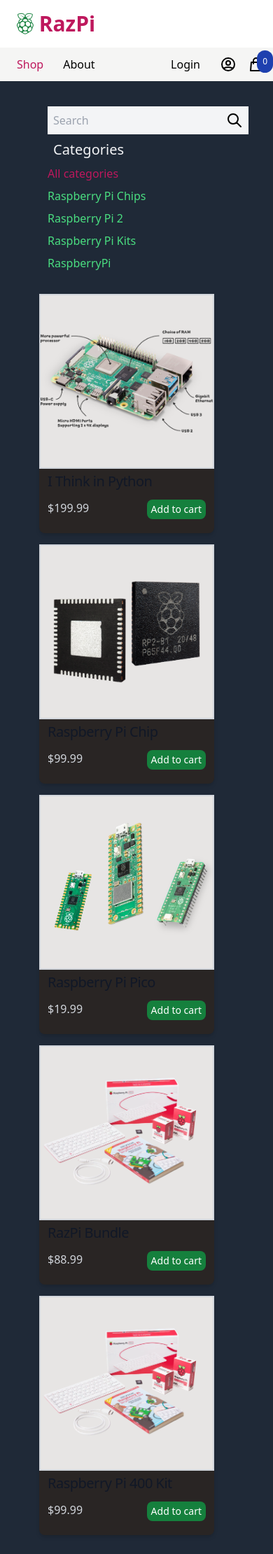
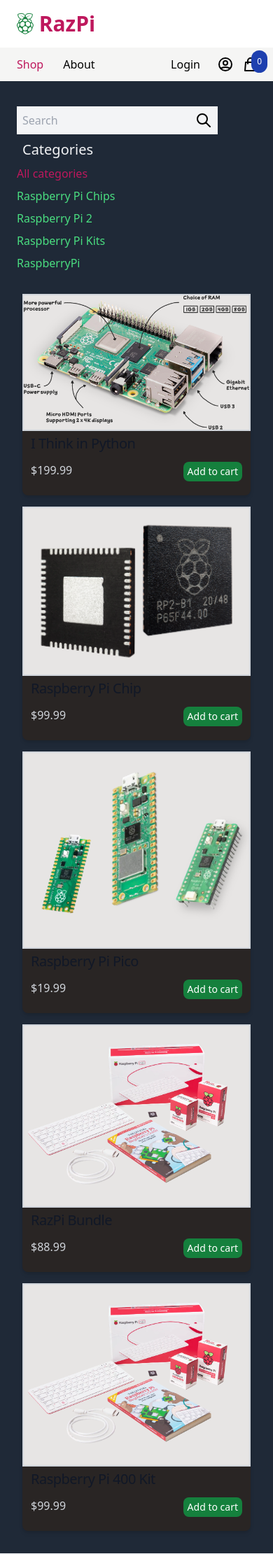
Before and after one commit to August-Schleich/Razpi, a Django app: page /shop/ in a window 390 px wide. Shown: the top 2221 px of the page at 70% size. Run offline with Django 4.2, Linux system fonts and the light colour scheme; data comes from the database, SQL or seed files in the repository; both versions use the stored data as it was after the commit; some libraries are stand-ins or nearby versions.

Commit message:
fixed product img sizing and product search margins mobile

```diff
--- a/razpi/cart/templates/cart/partials/menu_cart.html
+++ b/razpi/cart/templates/cart/partials/menu_cart.html
@@ -5,11 +5,13 @@
 
       <span class="p-2 absolute -top-4 -right-3 bg-pink-800 text-white text-xs rounded-full">{{cart|length }}</span>
 </a> {% endcomment %}
-
-<a  href="{% url 'cart' %}" id="menu-cart-button" class="relative">
+<div class="container" id="menu-cart-button" >
+<a  href="{% url 'cart' %}" class="relative hover:text-pink-800">
     <svg xmlns="http://www.w3.org/2000/svg" class="h-6 w-6" fill="none" viewBox="0 0 24 24" stroke="currentColor">
         <path stroke-linecap="round" stroke-linejoin="round" stroke-width="2" d="M16 11V7a4 4 0 00-8 0v4M5 9h14l1 12H4L5 9z" />
     </svg>
 
-    <span class=" p-2 absolute  -top-2 -right-3  md:-top-2 md:-right-3 bg-blue-800 text-white text-xs rounded-full">{{ cart|length }}</span>
+
 </a>
+<span class=" p-2 absolute top-1 -right-3 bg-blue-800 text-white text-xs rounded-full">{{ cart|length }}</span>
+</div>
--- a/razpi/core/templates/core/base.html
+++ b/razpi/core/templates/core/base.html
@@ -21,7 +21,7 @@
             <a href="{% url 'home' %}"class="py-4 text-3xl text-pink-700 font-semibold"><i class="fa-brands fa-raspberry-pi text-green-700"></i> RazPi</a>
         </div>
         </nav>
-      <nav class= "border-grey-300 bg-stone-100 ">
+      <nav class= "border-grey-300 bg-stone-100 pr-2 ">
         <div class="max-w-7xl  mx-auto  flex-wrap  px-3 xl:px-0 flex items-center justify-between">
             <div class="menu-left flex items-center space-x-6">
                 {% comment %} <a href="#" class="py-2 text-lg text-pink-700 font-semibold">RazPi</a> {% endcomment %}
@@ -30,11 +30,11 @@
                 <li class="hover:bg-stone-700  hover:text-white px-3 py-3"><a href="{% url 'about' %}">About</a></li>
                 </ul>
             </div>
-            <div class="menu-right flex items-center space-x-4 ">
-               <ul class="flex">
+            <div class="menu-right flex items-center space-x-3 relative ">
+               <ul class="flex ">
                 {% if request.user.is_authenticated %}
                 <li class="hover:bg-stone-700  hover:text-white px-3 py-3"><a href="{% url 'logout' %}">Logout</a></li>
-                {%else %}
+                {% else %}
                 <li class="hover:bg-stone-700  hover:text-white px-3 py-3"><a href="{% url 'login' %}">Login</a></li>
                 {% endif %}
                 </ul>
--- a/razpi/core/templates/core/shop.html
+++ b/razpi/core/templates/core/shop.html
@@ -5,8 +5,8 @@
 
 
         <section class=" products bg-gray-800 ">
-        <div class=" ml-6 max-w-8xl mx-auto flex flex-wrap items-start py-6 px-6 xl:px-0 bg-gray-800" >
-            <div class=" filters pl-5 mt-3 mx-auto w-full lg:w-1/4  xl:pl-10">
+        <div class=" md:ml-6 max-w-8xl mx-auto flex flex-wrap items-start py-6 px-6 xl:px-0 bg-gray-800" >
+            <div class=" filters md:pl-5 mt-3 mx-auto w-full lg:w-1/4  xl:pl-10">
                 {% comment %} <h3 class="mb-1 text-xl text-gray-100 uppercase p-3">Search</h3> {% endcomment %}
 
             <form method="get" action=".">
--- a/razpi/product/templates/product/partials/product_list_item.html
+++ b/razpi/product/templates/product/partials/product_list_item.html
@@ -28,9 +28,12 @@
 {% comment %}
 w-2/3 md:w-1/4 xl:w-1/4 {% endcomment %}
 
-	<div class="m-2 shadow-md rounded-lg bg-stone-800 border-gray-700 ">
+{% comment %}
+style="height:250px;width:250px;object-fit:contain;" {% endcomment %}
+
+	<div class="m-2 shadow-md rounded-lg bg-stone-800 border-gray-700">
         <a href="{% url 'product' product.slug %}">
-            <img style="height:250px;width:250px;object-fit:contain;"class="mx-auto border-2 border-gray-300  bg-stone-200  hover:shadow-lg w-full" src="{{product.get_thumbnail}}" >
+            <img style="object-fit:contain;" class=" md:h-40 md:w-48 lg:w- mx-auto border-2 border-gray-300  bg-stone-200  hover:shadow-lg " src="{{product.get_thumbnail}}" >
 
         </a>
 			<div class="px-3 pb-5">
--- a/razpi/razpi/settings.py
+++ b/razpi/razpi/settings.py
@@ -28,7 +28,7 @@ SECRET_KEY = 'django-insecure-7bwr17#ut)7uk!^1pm8h)dy@#70_4wyl-46fkj+yjo6b6mn!yv
 # SECURITY WARNING: don't run with debug turned on in production!
 DEBUG = True
 
-ALLOWED_HOSTS = ["192.168.1.6","192.168.1.3","192.168.1.4",'127.0.0.1']
+ALLOWED_HOSTS = ["192.168.1.6","192.168.1.3","192.168.1.4",'127.0.0.1',"192.168.1.9"]
 
 LOGOUT_REDIRECT_URL = "/"
 LOGIN_REDIRECT_URL = "/"
```
Also changed, not shown: razpi/db.sqlite3.
